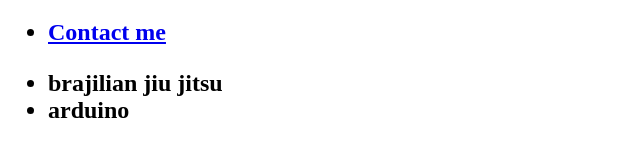
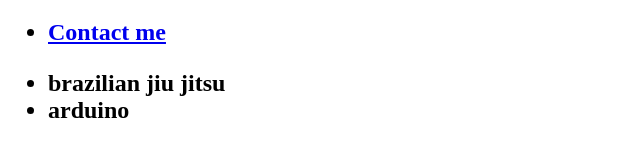
Before and after one commit to ipanagiv/ipanagiv.github.io, a plain HTML site: page index.html in a window 1280 px wide. Shown: the part 471-628 px from the top of the page, 0-640 px from the left. Drawn offline with Linux system fonts and the light colour scheme.

Commit message:
index.html

```diff
--- a/index.html
+++ b/index.html
@@ -23,7 +23,7 @@
         </ul>
 
         <ul>
-          <li>brajilian jiu jitsu</li>
+          <li>brazilian jiu jitsu</li>
           <li>arduino</li>
         </ul>
 <!-- Add HTML below -->
```
